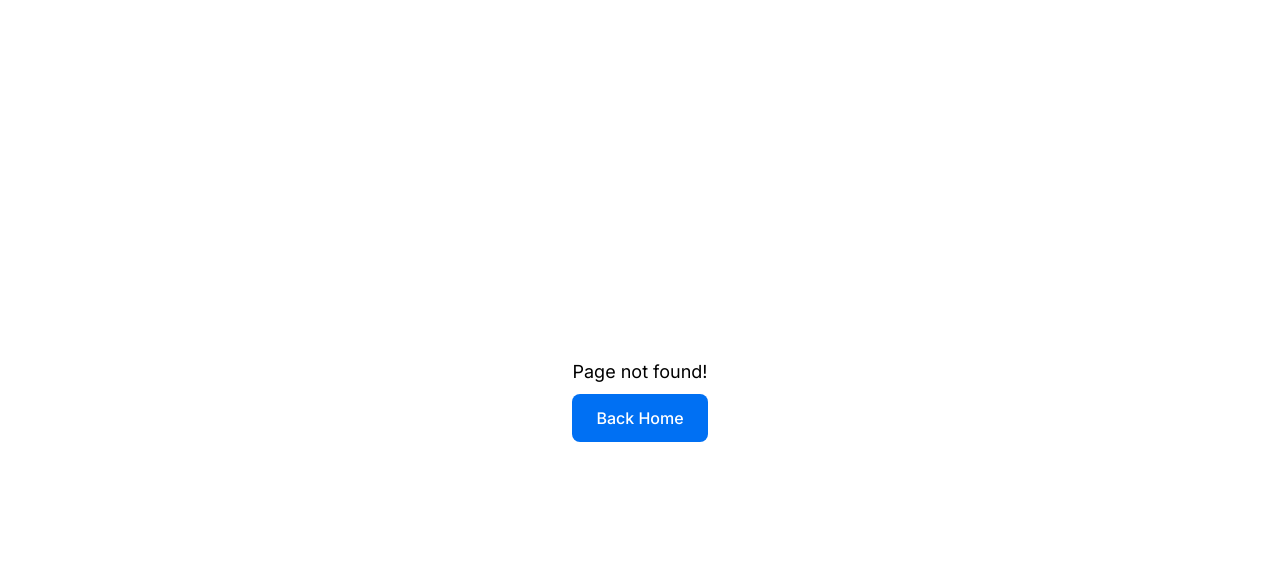
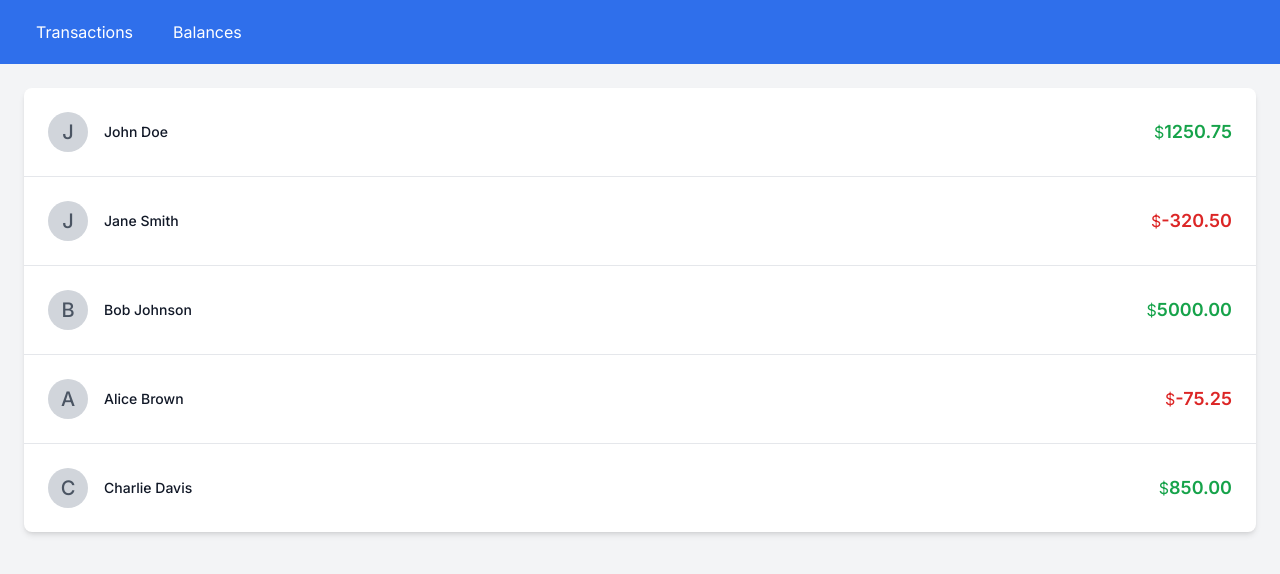
Before and after one commit to cowmanjoe/cash-game-tracker, a Next.js app in the folder cash-game-tracker-web/: page /game/1/balances in a window 1280 px wide. Before the commit this address had no page. Shown: the top 574 px of the page. Built offline with nearby package versions, Linux system fonts and the light colour scheme.

Commit message:
Add nav bar and create layout mocked balances page

```diff
--- /dev/null
+++ b/cash-game-tracker-web/app/game/[gameId]/balances/page.tsx
@@ -0,0 +1,44 @@
+const users = [
+  { id: 1, name: 'John Doe', balance: 1250.75 },
+  { id: 2, name: 'Jane Smith', balance: -320.50 },
+  { id: 3, name: 'Bob Johnson', balance: 5000.00 },
+  { id: 4, name: 'Alice Brown', balance: -75.25 },
+  { id: 5, name: 'Charlie Davis', balance: 850.00 },
+];
+
+export default async function BalancesPage() {
+  return (
+    <div className="bg-gray-100 min-h-screen">
+      <div className="container mx-auto p-6">
+        <div className="bg-white rounded-lg shadow-md overflow-hidden">
+          <ul className="divide-y divide-gray-200">
+            {users.map((user) => (
+              <li key={user.id} className="p-6 hover:bg-gray-50 transition-colors duration-200">
+                <div className="flex items-center justify-between">
+                  <div className="flex items-center">
+                    <div className="flex-shrink-0">
+                      <div className="w-10 h-10 rounded-full bg-gray-300 flex items-center justify-center">
+                        <span className="text-xl font-medium text-gray-600">
+                          {user.name.charAt(0)}
+                        </span>
+                      </div>
+                    </div>
+                    <div className="ml-4">
+                      <div className="text-sm font-medium text-gray-900">{user.name}</div>
+                    </div>
+                  </div>
+                  <div className={`flex items-center ${user.balance >= 0 ? 'text-green-600' : 'text-red-600'}`}>
+                    $
+                    <span className="text-lg font-semibold">
+                      {user.balance.toFixed(2)}
+                    </span>
+                  </div>
+                </div>
+              </li>
+            ))}
+          </ul>
+        </div>
+      </div>
+    </div>
+  )
+}
--- /dev/null
+++ b/cash-game-tracker-web/app/game/[gameId]/layout.tsx
@@ -0,0 +1,31 @@
+import Link from "next/link";
+
+
+export default function GameLayout({
+  children,
+  params
+}: Readonly<{
+  children: React.ReactNode;
+  params: { gameId: string }
+}>) {
+  return (
+    <main className="bg-gray-100 min-h-screen flex flex-col">
+      {/* Navigation Bar */}
+      <nav className="bg-blue-600 text-white shadow-md">
+        <div className="container mx-auto px-6 py-3 flex justify-between items-center">
+          <div className="space-x-4">
+            <Link href={`/game/${params.gameId}`}>
+              <button className="hover:bg-blue-700 px-3 py-2 rounded transition-colors duration-200">Transactions</button>
+            </Link>
+            <Link href={`/game/${params.gameId}/balances`}>
+            <button className="hover:bg-blue-700 px-3 py-2 rounded transition-colors duration-200">Balances</button>
+            </Link>
+          </div>
+        </div>
+      </nav>
+
+      {children}
+
+    </main>
+  );
+}
```
